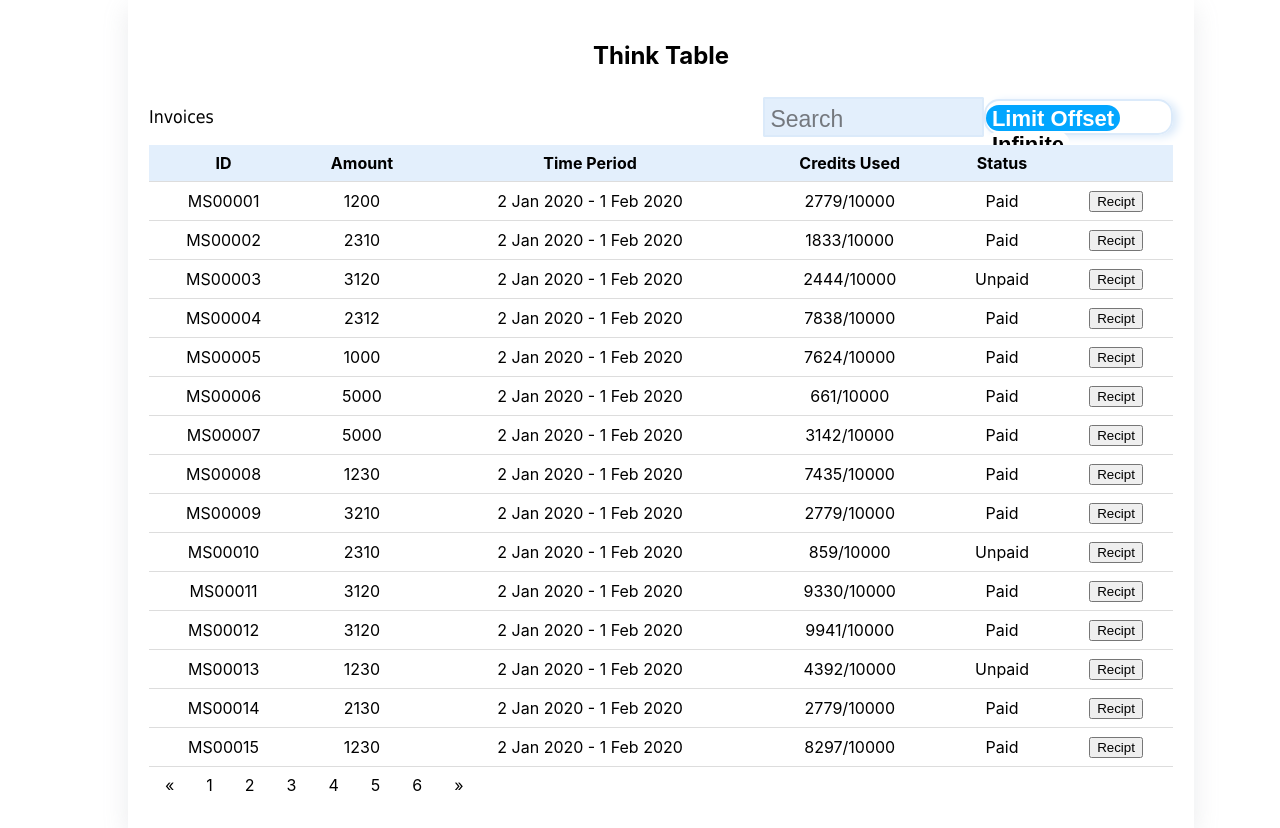
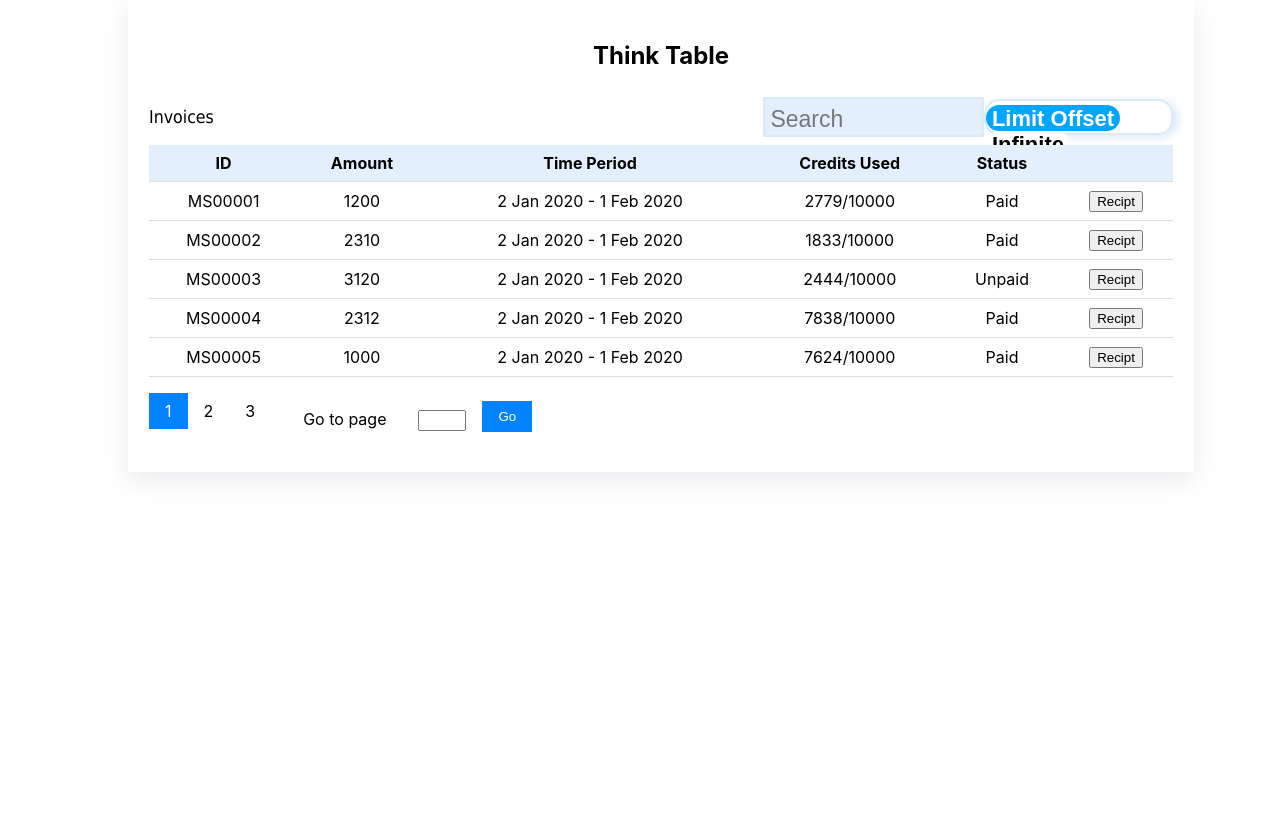
Before and after one commit to ThinkJs-Pvt-LTD/think-table, a React (Create React App) app: page / in a window 1280 px wide. After the commit the page ends 800 px from the top, so only its background shows below. Built offline with nearby package versions, Linux system fonts and the light colour scheme; some icons are missing.

Commit message:
pagination init changes

```diff
--- a/src/components/Dashbaord/Dashboard.css
+++ b/src/components/Dashbaord/Dashboard.css
@@ -98,3 +98,7 @@ td {
   border: 2px solid rgb(219, 234, 250);
   cursor: pointer;
 }
+
+.table-footer{
+  margin-top: 1rem;
+}
--- a/src/components/Dashbaord/Dashboard.js
+++ b/src/components/Dashbaord/Dashboard.js
@@ -1,12 +1,12 @@
-import React, { useState } from "react";
+import React, { useEffect, useState } from "react";
 import { tableData } from "../../JsonData";
 import Search from "../../commons/Search/Search";
 import ToggleButton from "../../commons/ToggleButton/ToggleButton";
 import Popup from "../../commons/PopUp/PopUp";
 import "./Dashboard.css";
-import Pageinition from "../Pageinition/Pageinition";
 import { partialStringMatch } from "../../utils/partialStringMatch";
-
+import Pagination from '../Pagination';
+const pageSize = 5;
 function Dashboard(props) {
   const tableHeaders = [
     "ID",
@@ -17,16 +17,23 @@ function Dashboard(props) {
     " ",
   ];
   //Local State
-  const [invoices, setInvoices] = useState(tableData);
+  const [invoices, setInvoices] = useState([]);
   const [toggle, setToggle] = useState(true);
-  console.log("🚀 ~ file: Dashboard.js ~ line 21 ~ Dashboard ~ toggle", toggle)
   const [isOpen, setIsOpen] = useState(false);
   const [selectedArr, setSelectedArr] = useState([]);
+  const [activePage, setActivePage] = useState(0);
+
+  useEffect(()=>{
+    //pagination handler
+    const startIdx = activePage * pageSize;
+    const endIdx = pageSize * activePage + pageSize;
+    const filteredData =  tableData && tableData.length !== 0 && tableData.slice(startIdx,endIdx);
+    setInvoices(filteredData);
+  },[activePage]);
 
   //Functions
   const sortColumnFun = (i) => {
     setToggle(!toggle);
-    console.log(toggle);
     let arrToBeSorted = [];
     switch (i) {
       case "ID":
@@ -134,6 +141,10 @@ function Dashboard(props) {
     );
   };
 
+  const goToPage = (pageIdx) => {
+    setActivePage(pageIdx);
+  }
+  const pageCount = tableData && tableData.length / pageSize;
   return (
     <div className="container">
       <div className='heading'>
@@ -155,11 +166,8 @@ function Dashboard(props) {
         {invoices && invoices.length !==0 && invoices.map((user, i) => {
           return (
             <tbody key={i}>
-              <tr className="border-bottom">
-                <td
-                  onClick={() => togglePopup(i)}
-                  style={{ cursor: "pointer" }}
-                >
+              <tr onClick={() => togglePopup(i)} style={{cursor: 'pointer'}}>
+                <td>
                   <span className="text">{user.id ? user.id : "-"}</span>
                 </td>
                 <td>{user.invoiceAmount ? user.invoiceAmount : "-"}</td>
@@ -219,7 +227,9 @@ function Dashboard(props) {
           handleClose={togglePopup}
         />
       )}
-      <div>{toggle ? <Pageinition /> : console.log("infinite")}</div>
+      <div className='table-footer'>
+        {toggle ? <Pagination activePage={activePage} goToPage={goToPage} pageCount={pageCount} /> : console.log("infinite")}
+      </div>
     </div>
   );
 }
--- a/src/components/Pageinition/Pageinition.css
+++ /dev/null
@@ -1,18 +0,0 @@
-.pagination {
-  display: inline-block;
-}
-
-.pagination a {
-  color: black;
-  float: left;
-  padding: 8px 16px;
-  text-decoration: none;
-}
-
-.pagination a.active {
-  background-color: #4caf50;
-  color: white;
-}
-.pagination a:hover:not(.active) {
-  background-color: #ddd;
-}
--- a/src/components/Pageinition/Pageinition.js
+++ /dev/null
@@ -1,19 +0,0 @@
-import React from "react";
-import "./Pageinition.css"
-
-function Pageinition(props) {
-  return (
-    <div class="pagination">
-      <a href="#">&laquo;</a>
-      <a href="#">1</a>
-      <a href="#">2</a>
-      <a href="#">3</a>
-      <a href="#">4</a>
-      <a href="#">5</a>
-      <a href="#">6</a>
-      <a href="#">&raquo;</a>
-    </div>
-  );
-}
-
-export default Pageinition;
--- /dev/null
+++ b/src/components/Pagination/Pagination.css
@@ -0,0 +1,27 @@
+.pagination {
+  display: inline-block;
+}
+
+.pagination span {
+  color: black;
+  float: left;
+  padding: 8px 16px;
+  text-decoration: none;
+}
+
+.pagination span.active {
+  background-color: #0383ff;
+  color: white;
+}
+.pagination span:hover:not(.active) {
+  cursor: pointer;
+  background-color: #ddd;
+}
+
+.pagination .go-to-button{
+  background: #0383ff;
+  color: #fff;
+  border: none;
+  padding: 0.5rem 1rem;
+  cursor: pointer;
+}
--- /dev/null
+++ b/src/components/Pagination/index.js
@@ -0,0 +1,37 @@
+import React, { useState } from "react";
+import { checkRange } from "../../utils/checkRange";
+import "./Pagination.css"
+
+function Pagination(props) {
+  const { activePage, pageCount, goToPage } = props;
+  const [goToVal, setGoToVal] = useState(null);
+  const pages = [];
+  for (let i = 0; i < pageCount; i++) {
+    const active = i === activePage;
+    pages.push(<span onClick={() => { goToPage(i) }} className={active ? 'active' : ''}>{i + 1}</span>);
+  }
+  return (
+    <div class="pagination">
+      {pages}
+      <span>
+        <span>Go to page</span>
+        <span>
+          <input
+            onChange={(e) => {
+              const val = e.target.value;
+              if (checkRange(1, pageCount, val)) {
+                setGoToVal(val);
+              }
+            }}
+            type='number'
+            min={1}
+            max={pageCount}
+          />
+        </span>
+        <button onClick={() => { checkRange(1, pageCount, goToVal) && goToPage(goToVal - 1) }} className="go-to-button">Go</button>
+      </span>
+    </div>
+  );
+}
+
+export default Pagination;
--- /dev/null
+++ b/src/utils/checkRange.js
@@ -0,0 +1,3 @@
+export const checkRange = (start,end,val) => {
+    return val >= start && val < end + 1;
+}
```
